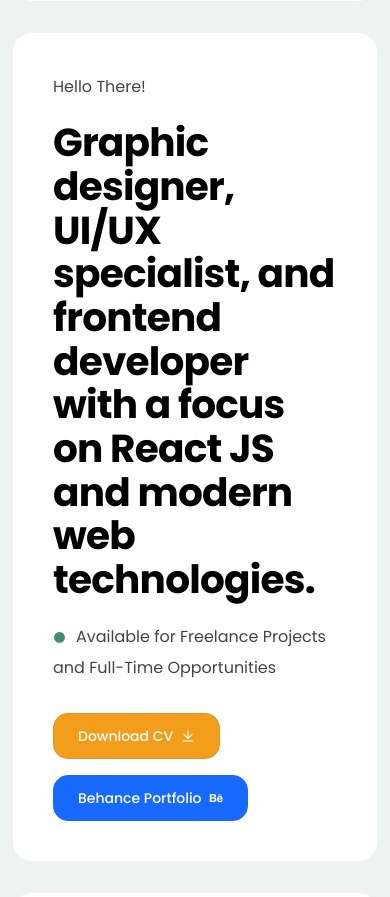
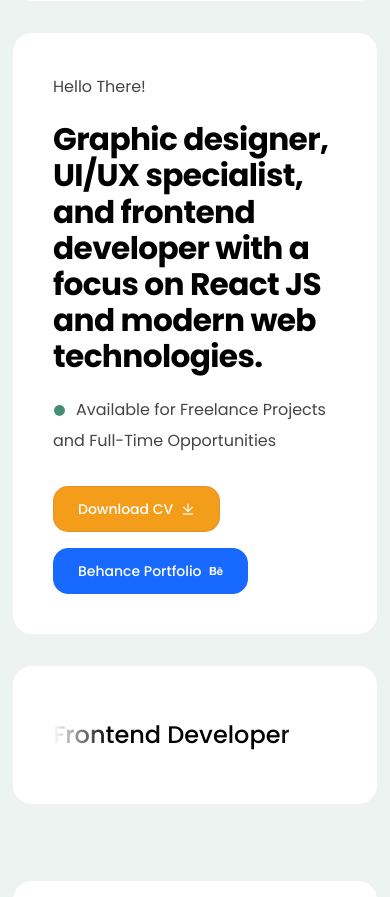
Before and after one commit to npsinan/Portfolio, a React (Vite) app: page / in a window 390 px wide. Shown: the part 800-1697 px from the top of the page. Built offline with nearby package versions, Linux system fonts and the light colour scheme.

Commit message:
Reduce mobile about heading size

```diff
--- a/assets/css/responsive.css
+++ b/assets/css/responsive.css
@@ -214,8 +214,8 @@
     }
 
     .about-content-part h1 {
-        font-size: clamp(32px, 10vw, 44px);
-        line-height: 1.12;
+        font-size: clamp(26px, 8vw, 34px);
+        line-height: 1.16;
         margin-top: 20px;
     }
 
```
